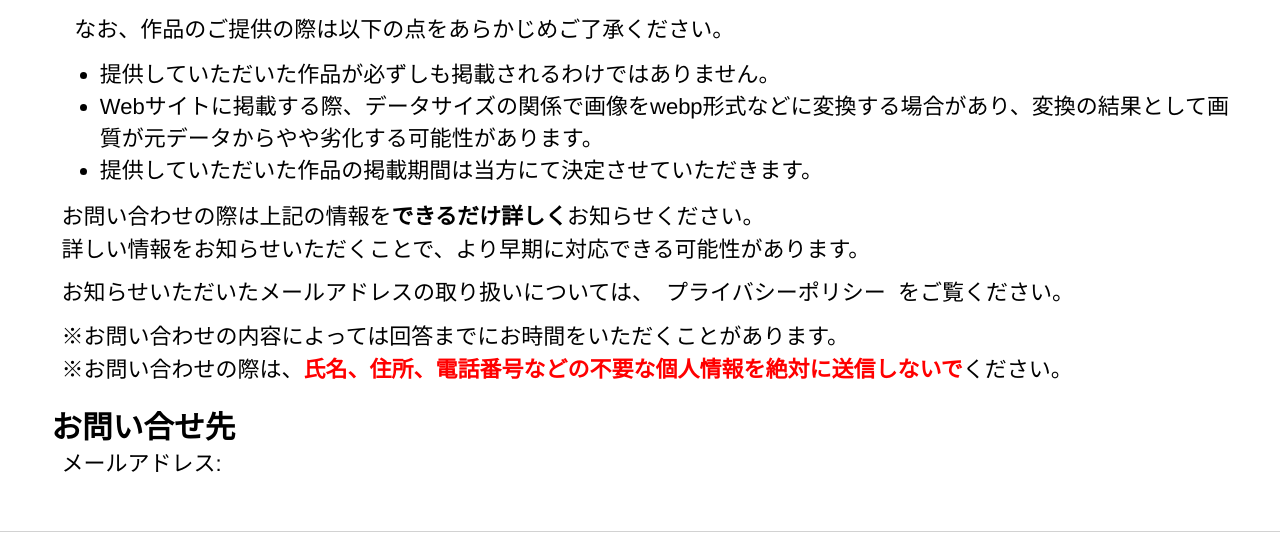
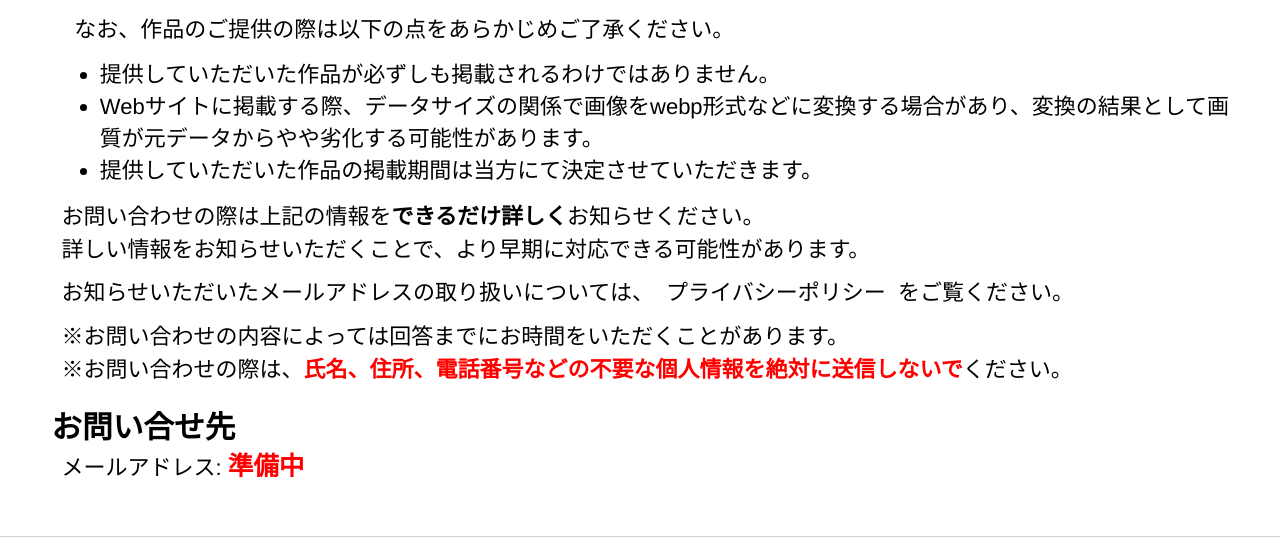
Before and after one commit to kensh000/drawingwatch, a plain HTML site: page contact.html in a window 1280 px wide. Shown: the part 1223-1767 px from the top of the page. Drawn offline with Linux system fonts and the light colour scheme.

Commit message:
Add files via upload
メールアドレスを準備中に変更

```diff
--- a/contact.html
+++ b/contact.html
@@ -100,7 +100,7 @@
 
     <section class="contact_where">
         <h4>お問い合せ先</h4>
-        <p>メールアドレス: </p> <!-- メールアドレスを入れておく -->
+        <p>メールアドレス: <strong><span class="red">準備中</span></strong></p> <!-- メールアドレスを入れておく -->
     </section>
 
     <footer class="footer">
```
